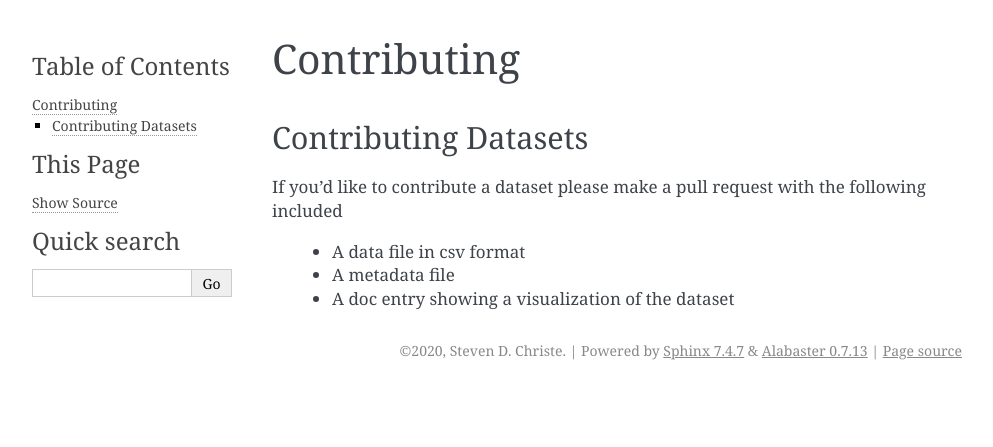
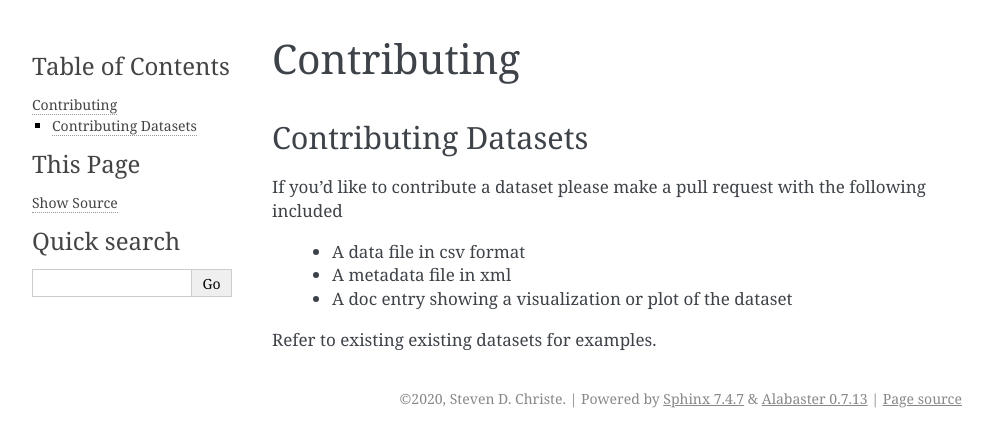
Before and after one commit to ehsteve/solar_datasets, a Sphinx documentation site: the page built from docs/contributing.rst, in a window 1280 px wide. Shown: the top 447 px of the page, without its empty margins (148-1141 px from the left). Built offline with Sphinx 7.4.7, drawn with Linux system fonts in a browser that asks for light colours; the version number could not be read and is left out.

```diff
--- a/README.rst
+++ b/README.rst
@@ -4,6 +4,12 @@
 .. image:: http://img.shields.io/badge/powered%20by-SunPy-orange.svg?style=flat
     :target: http://www.sunpy.org
     :alt: Powered by SunPy Badge
+
+Documentation
+-------------
+The latest version of the documentation can be found at
+
+* `https://solar-datasets.readthedocs.io/en/latest/ <https://solar-datasets.readthedocs.io/en/latest/>`_
 
 License
 -------
--- a/docs/contributing.rst
+++ b/docs/contributing.rst
@@ -7,5 +7,7 @@
 If you'd like to contribute a dataset please make a pull request with the
 following included
     * A data file in csv format
-    * A metadata file
-    * A doc entry showing a visualization of the dataset
+    * A metadata file in xml
+    * A doc entry showing a visualization or plot of the dataset
+
+Refer to existing existing datasets for examples.
```
